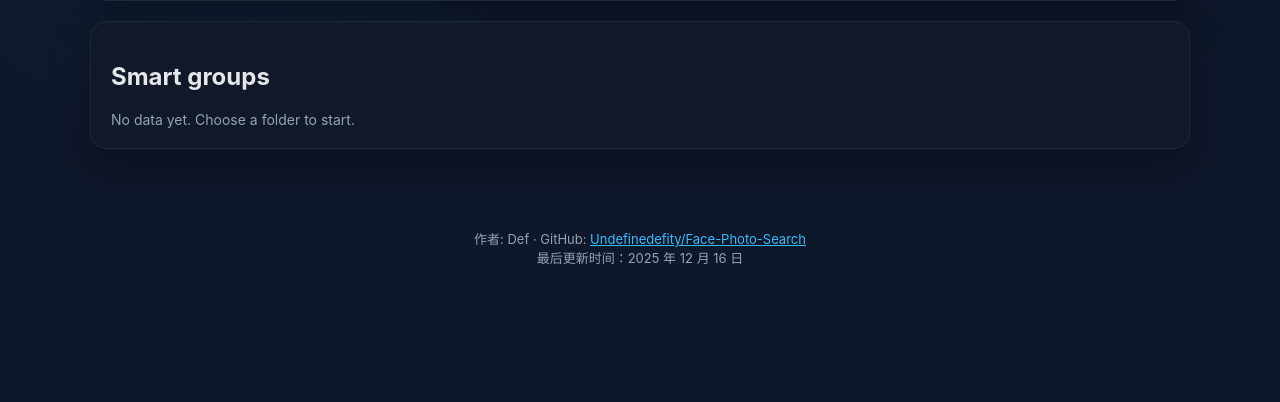
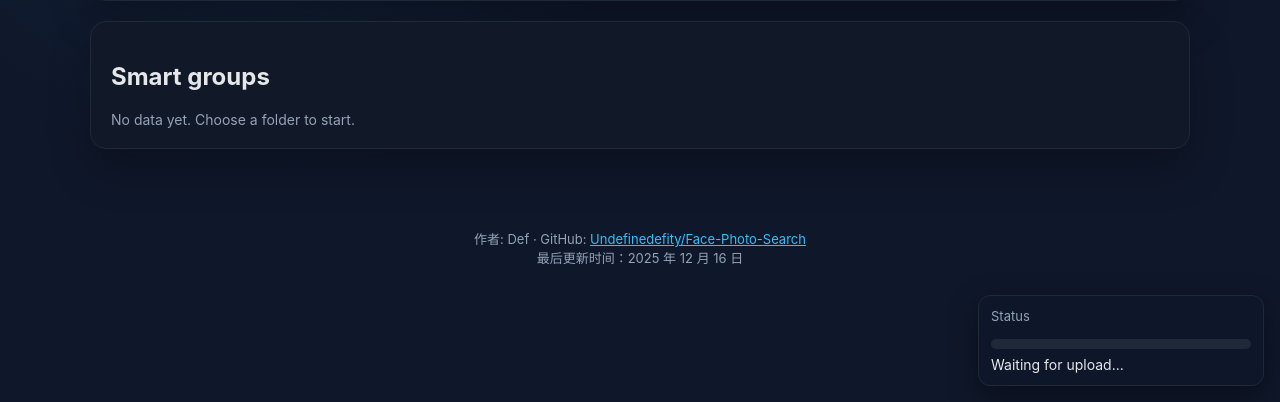
Before and after one commit to Undefinedefity/Face-Photo-Search, a FastAPI app: page / in a window 1280 px wide. Shown: the part 398-800 px from the top of the page. Run offline with FastAPI, Linux system fonts and the light colour scheme; data that the repository does not hold is empty.

Commit message:
feat: floating status bar for progress

```diff
--- a/app/templates/index.html
+++ b/app/templates/index.html
@@ -280,6 +280,12 @@
         <div>最后更新时间：2025 年 12 月 16 日</div>
     </footer>
 
+    <div id="floatingStatus" style="position:fixed;right:16px;bottom:16px;z-index:30;min-width:260px;max-width:340px;background:rgba(15,23,42,0.92);border:1px solid var(--border);border-radius:12px;padding:12px;box-shadow:0 10px 30px rgba(0,0,0,0.4);backdrop-filter:blur(6px);">
+        <div style="color:var(--muted);font-size:13px;margin-bottom:6px;" id="floatingLabel">Status</div>
+        <progress id="floatingProgress" value="0" max="1" style="width:100%;height:10px;border-radius:8px;overflow:hidden;background:var(--border);"></progress>
+        <div style="margin-top:6px;color:var(--text);font-size:14px;" id="floatingText">Waiting for upload...</div>
+    </div>
+
     <script>
         const input = document.getElementById('folderInput');
         const progressBar = document.getElementById('progressBar');
@@ -300,6 +306,10 @@
         const downloadPhotoBtn = document.getElementById('downloadPhotoBtn');
         const downloadAllBtn = document.getElementById('downloadAllBtn');
         const modalContent = document.getElementById('modalContent');
+        const floatingStatus = document.getElementById('floatingStatus');
+        const floatingText = document.getElementById('floatingText');
+        const floatingProgress = document.getElementById('floatingProgress');
+        const floatingLabel = document.getElementById('floatingLabel');
         const chooseBtn = document.getElementById('chooseBtn');
         const browserHint = document.getElementById('browserHint');
         const groupsTitle = document.getElementById('groupsTitle');
@@ -432,6 +442,8 @@
             clearBtn.textContent = `🗑️ ${t('clear')}`;
             enginePill.textContent = `${t('engine')}: ${currentEngine || ''}`;
             statusText.textContent = t('waiting');
+            floatingLabel.textContent = t('statusLabel');
+            floatingText.textContent = t('waiting');
             folderPathEl.textContent = t('folderNone');
             thresholdHint.textContent = t('thresholdHint');
             thresholdPill.firstChild.textContent = `${t('thresholdLabel')}: `;
@@ -491,6 +503,9 @@
             statusText.style.color = isError ? '#fecdd3' : 'var(--muted)';
             progressBar.value = value;
             progressBar.max = Math.max(max, 1);
+            floatingText.textContent = text;
+            floatingProgress.value = value;
+            floatingProgress.max = Math.max(max, 1);
         }
 
         async function pollStatus() {
```
